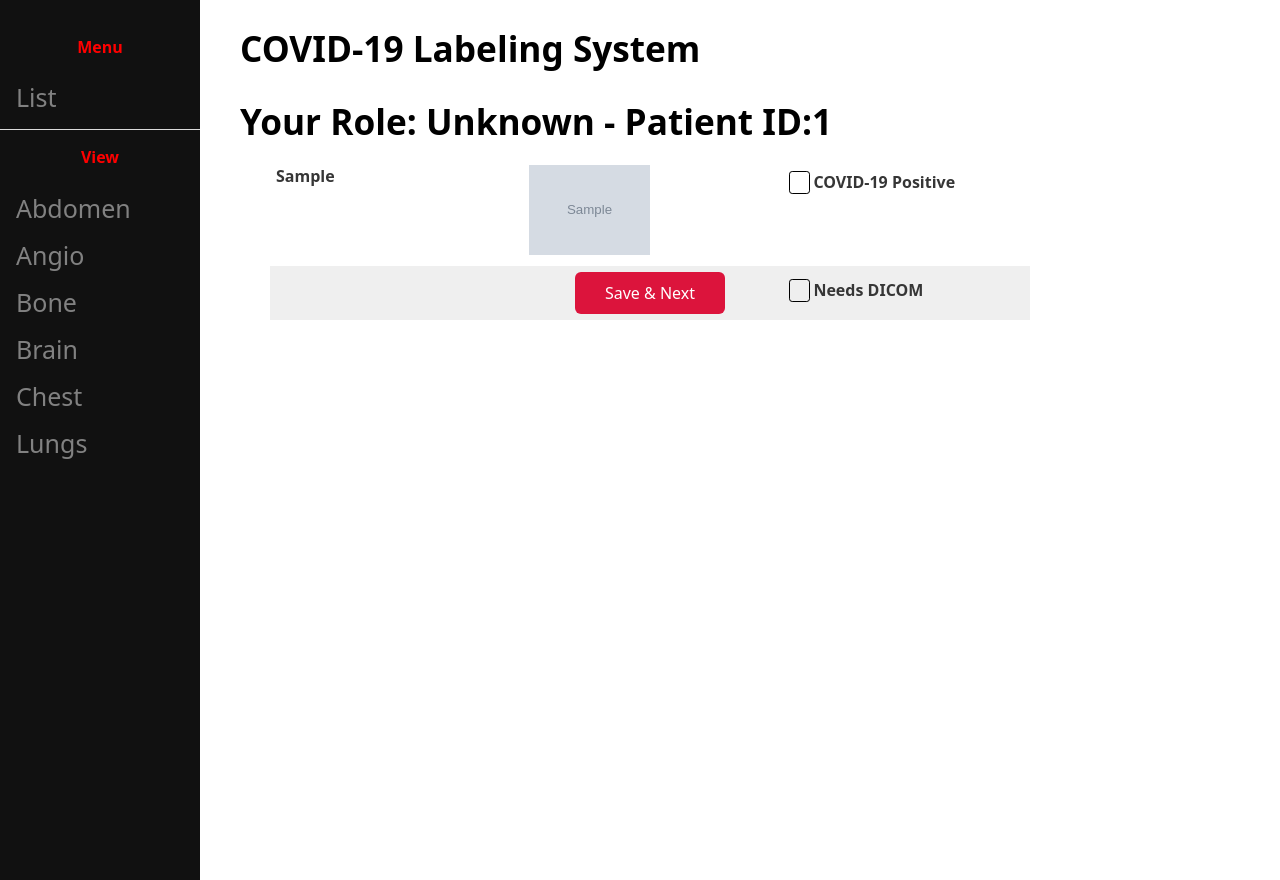
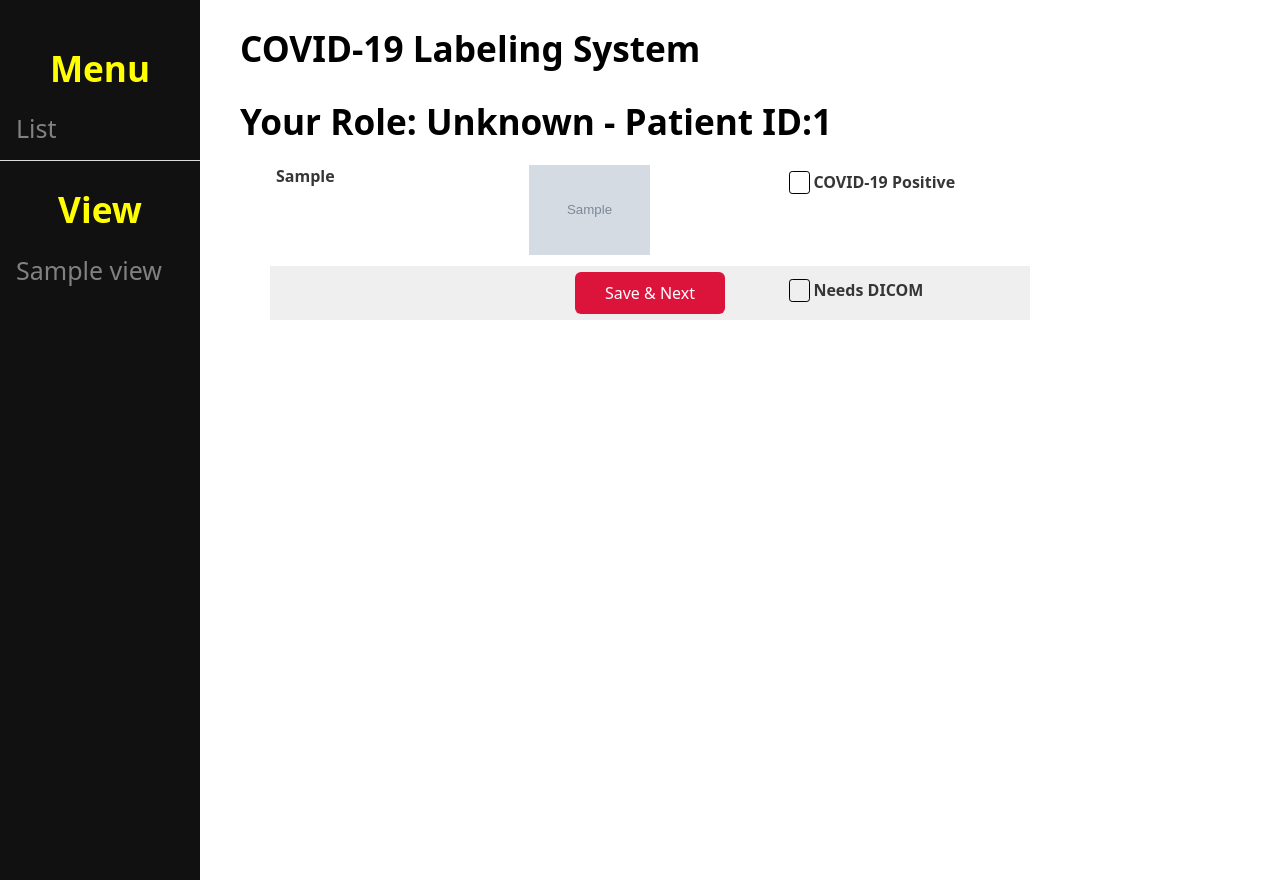
Before and after one commit to IAmS4n/CTLabeling, a Flask app: template templates/patient.html in a window 1280 px wide. Run offline with Flask 2, Linux system fonts and the light colour scheme; the template is opened without the code that fills it: most values are stand-ins (such as "Sample title", 1, 10 or a date in 2020); grey boxes marked "Sample" are stand-in pictures; lists and menus that the app fills with data are empty; some libraries are stand-ins or nearby versions.

Commit message:
[Cleaning color map]

```diff
--- a/main.py
+++ b/main.py
@@ -13,6 +13,15 @@ import utils
 from ct import get_ct
 
 app = Flask(__name__)
+
+view_list = [
+    {"name": "Abdomen", "wl": 60, "ww": 400},
+    {"name": "Angio", "wl": 300, "ww": 600},
+    {"name": "Bone", "wl": 300, "ww": 1500},
+    {"name": "Brain", "wl": 40, "ww": 80},
+    {"name": "Chest", "wl": 40, "ww": 400},
+    {"name": "Lungs", "wl": -400, "ww": 1500},
+]
 
 
 def get_db():
@@ -218,7 +227,7 @@ def show_patient(pid):
     slices, send_time, rnd, professor_need, dicom_need = prepare_data(pid, wl=-400, ww=1500)
 
     return render_template('patient.html', send_time=send_time, rnd=rnd, slices=slices,
-                           pid=pid, npid=npid, hpid=hpid, role=role,
+                           pid=pid, npid=npid, hpid=hpid, role=role, view_list=view_list,
                            professor_need=professor_need, dicom_need=dicom_need)
 
 
--- a/templates/patient.html
+++ b/templates/patient.html
@@ -146,7 +146,7 @@
     - Patient ID:{{ pid }}</h1>
 
 <div class="sidenav">
-    <p style="color: red;text-align: center;font-weight: bold;">Menu</p>
+    <h1 style="color: yellow;text-align: center;font-weight: bold;">Menu</h1>
     <a href="list">List</a>
     {% if hpid>=0 %}
     <a href="patient{{ hpid }}">First Patient</a>
@@ -156,13 +156,10 @@
     <a href="patient{{ npid }}">Next Patient</a>
     {% endif %}
     <hr>
-    <p style="color: red;text-align: center;font-weight: bold;">View</p>
-    <a href="#" id='view_Abdomen'>Abdomen</a>
-    <a href="#" id='view_Angio'>Angio</a>
-    <a href="#" id='view_Bone'>Bone</a>
-    <a href="#" id='view_Brain'>Brain</a>
-    <a href="#" id='view_Chest'>Chest</a>
-    <a href="#" id='view_Lungs'>Lungs</a>
+    <h1 style="color: yellow;text-align: center;font-weight: bold;">View</h1>
+    {% for view in view_list %}
+    <a href="#" id='view_{{view.name}}'>{{view.name}}</a>
+    {% endfor %}
 </div>
 
 <!-- Page content -->
@@ -230,63 +227,15 @@
 </div>
 
 <script type="text/javascript">
-    var myLink = document.getElementById('view_Abdomen');
-    myLink.onclick = function () {
+    {% for view in view_list %}
+    document.getElementById('view_{{view.name}}').onclick = function () {
         var script = document.createElement("script");
         script.type = "text/javascript";
-        script.src = "images{{pid}}?wl=60&ww=400";
+        script.src = "images{{pid}}?wl={{view.wl}}&ww={{view.ww}}";
         document.getElementsByTagName("head")[0].appendChild(script);
         return false;
     }
+    {% endfor %}
 </script>
-<script type="text/javascript">
-    var myLink = document.getElementById('view_Angio');
-    myLink.onclick = function () {
-        var script = document.createElement("script");
-        script.type = "text/javascript";
-        script.src = "images{{pid}}?wl=300&ww=600";
-        document.getElementsByTagName("head")[0].appendChild(script);
-        return false;
-    }
-</script>
-<script type="text/javascript">
-    var myLink = document.getElementById('view_Bone');
-    myLink.onclick = function () {
-        var script = document.createElement("script");
-        script.type = "text/javascript";
-        script.src = "images{{pid}}?wl=300&ww=1500";
-        document.getElementsByTagName("head")[0].appendChild(script);
-        return false;
-    }
-</script>
-<script type="text/javascript">
-    var myLink = document.getElementById('view_Brain');
-    myLink.onclick = function () {
-        var script = document.createElement("script");
-        script.type = "text/javascript";
-        script.src = "images{{pid}}?wl=40&ww=80";
-        document.getElementsByTagName("head")[0].appendChild(script);
-        return false;
-    }
-</script>
-<script type="text/javascript">
-    var myLink = document.getElementById('view_Chest');
-    myLink.onclick = function () {
-        var script = document.createElement("script");
-        script.type = "text/javascript";
-        script.src = "images{{pid}}?wl=40&ww=400";
-        document.getElementsByTagName("head")[0].appendChild(script);
-        return false;
-    }
-</script>
-<script type="text/javascript">
-    var myLink = document.getElementById('view_Lungs');
-    myLink.onclick = function () {
-        var script = document.createElement("script");
-        script.type = "text/javascript";
-        script.src = "images{{pid}}?wl=-400&ww=1500";
-        document.getElementsByTagName("head")[0].appendChild(script);
-        return false;
-    }
-</script>
+
 {% endblock %}
```
